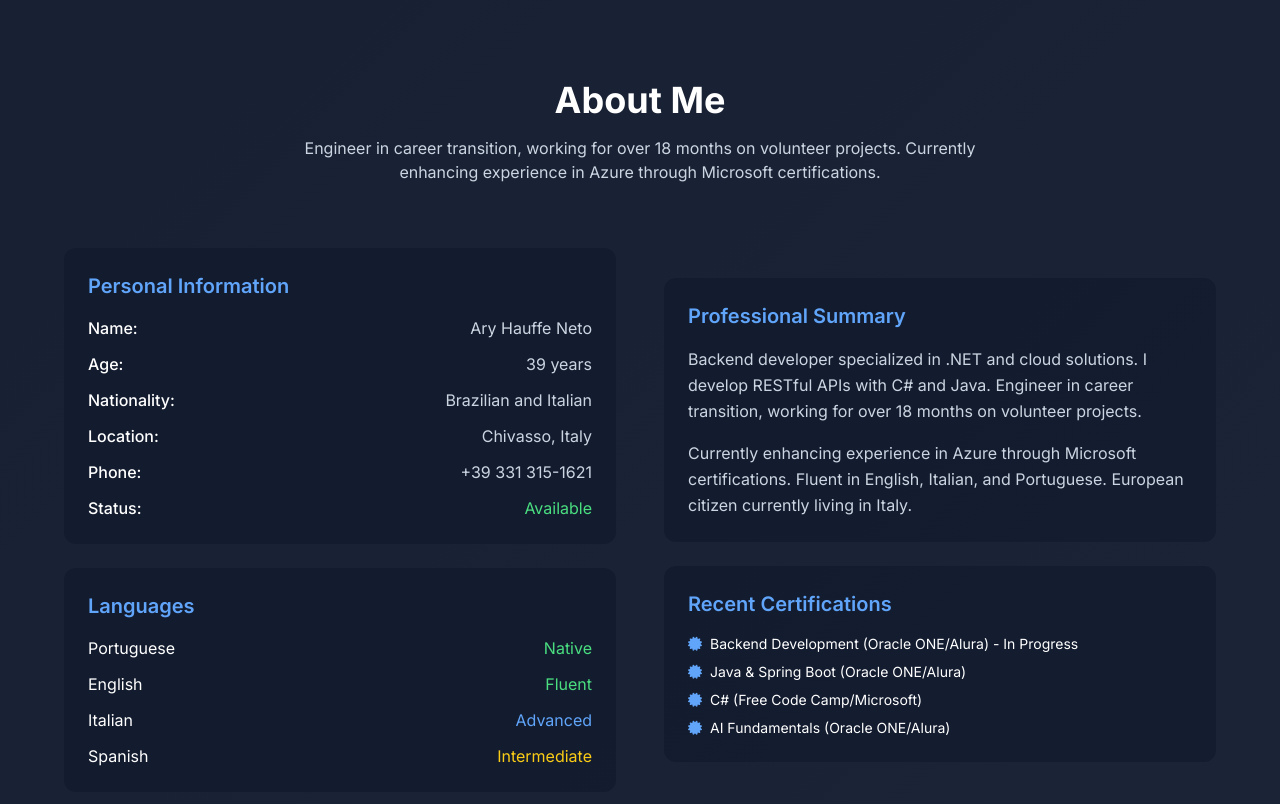
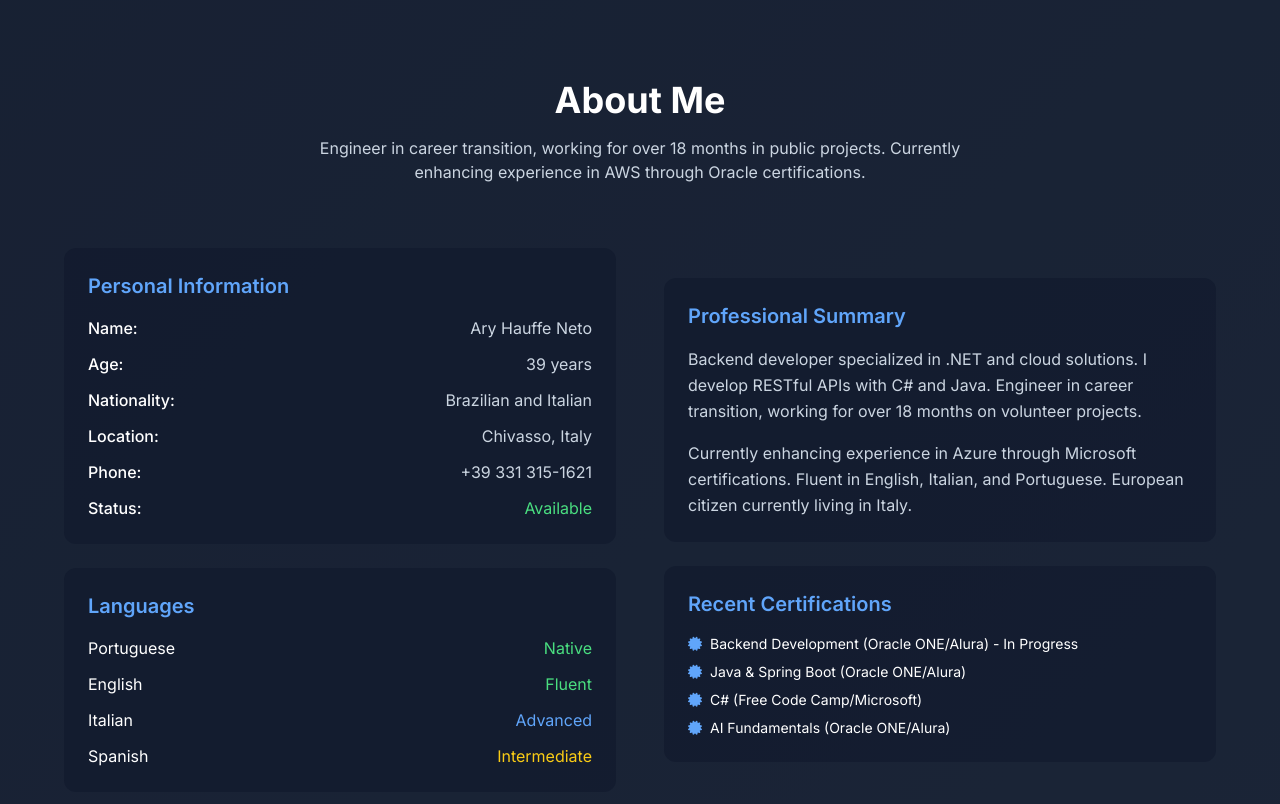
Before and after one commit to Arynelson/Site, a website: page index.html in a window 1280 px wide. Shown: the part 880-1684 px from the top of the page. Drawn offline with nearby package versions, Linux system fonts and the light colour scheme.

Commit message:
Update index.html

```diff
--- a/index.html
+++ b/index.html
@@ -178,8 +178,8 @@
                 <div class="text-center mb-16">
                     <h2 class="text-3xl md:text-4xl font-bold mb-4">About Me</h2>
                     <p class="text-slate-300 max-w-2xl mx-auto">
-                        Engineer in career transition, working for over 18 months on volunteer projects.
-                        Currently enhancing experience in Azure through Microsoft certifications.
+                        Engineer in career transition, working for over 18 months in public projects.
+                        Currently enhancing experience in AWS through Oracle certifications.
                     </p>
                 </div>
 
```
